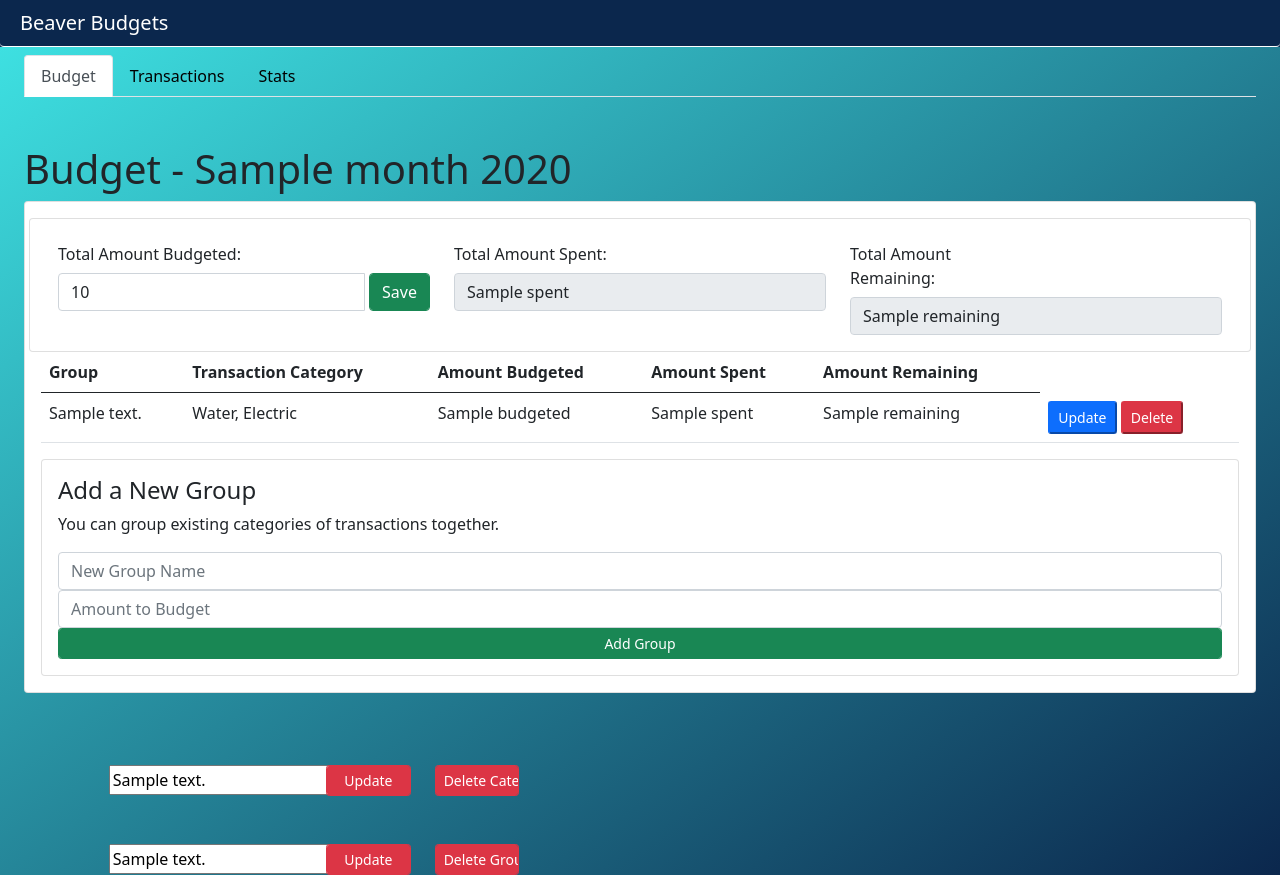
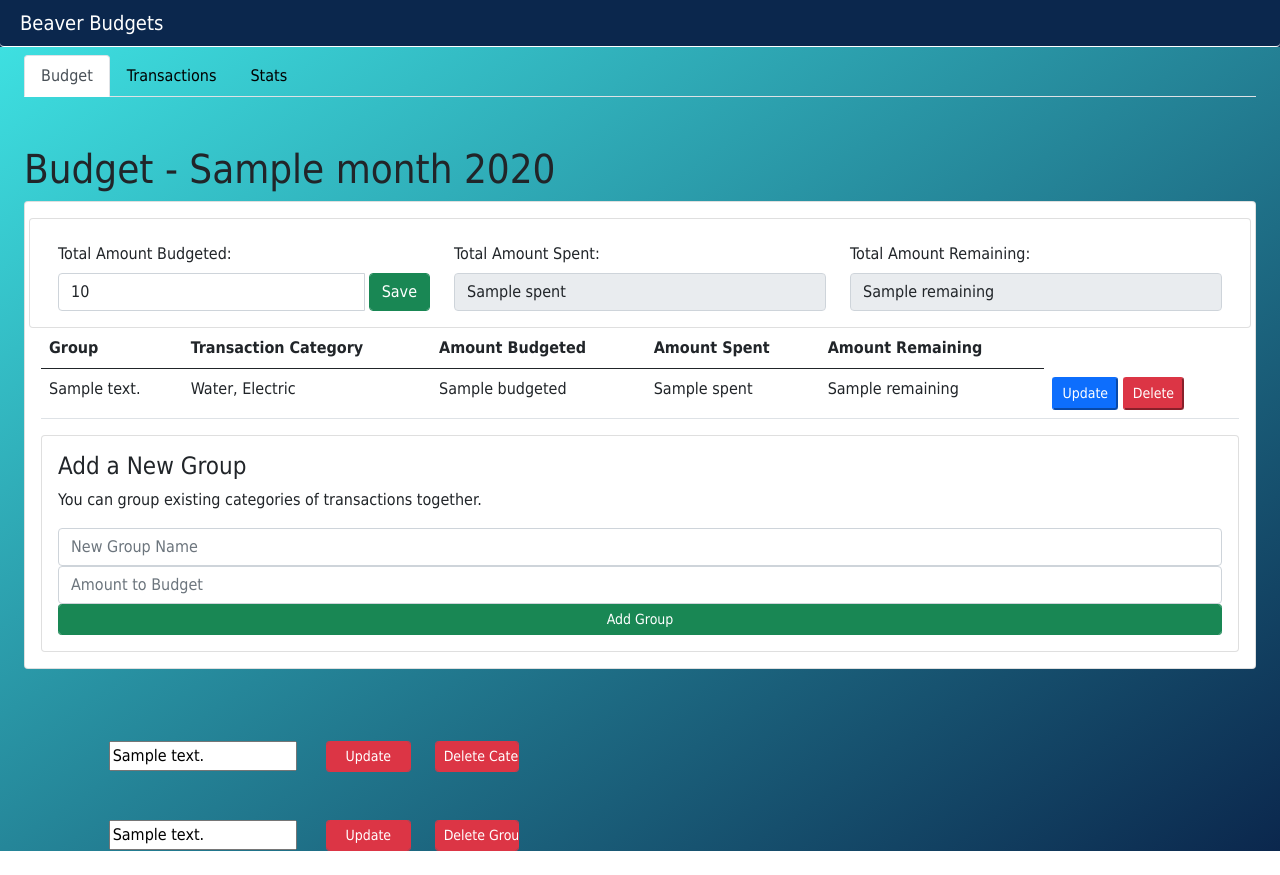
Before and after one commit to asa-leholland/BeaverHacks, a Django app: template BeaverStacks/BudgetApp/templates/index.html in a window 1280 px wide. After the commit the page ends 851 px from the top, so only its background shows below. Run offline with Django 3.2, Linux system fonts and the light colour scheme; the template is opened without the code that fills it: most values are stand-ins (such as "Sample title", 1, 10 or a date in 2020); some libraries are stand-ins or nearby versions.

Commit message:
updated font

```diff
--- a/BeaverStacks/BudgetApp/static/css/background.css
+++ b/BeaverStacks/BudgetApp/static/css/background.css
@@ -1,4 +1,5 @@
 body {
+    font-family: Tahoma;
     background: #fc4a1a;
     background: -webkit-linear-gradient(to bottom right, #3FE5E5, #0B274D);
     background: linear-gradient(to bottom right, #3FE5E5, #0B274D)
```
